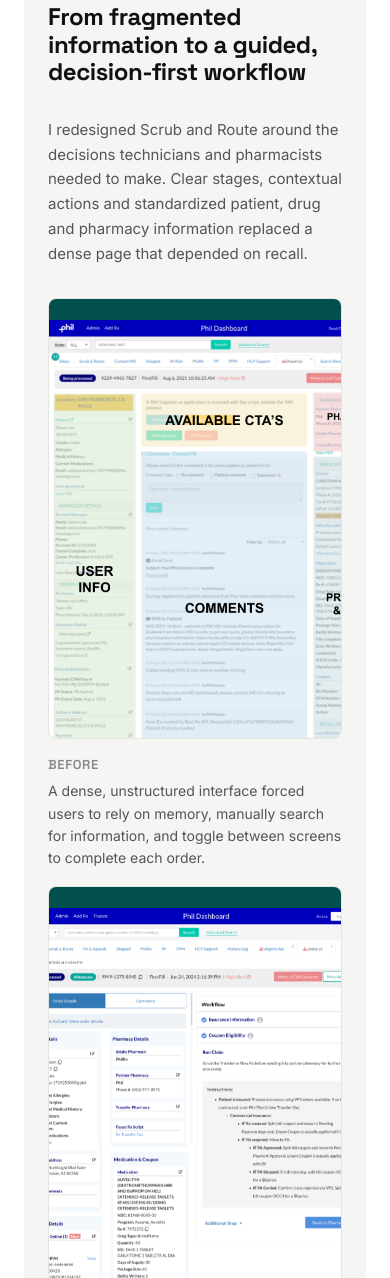
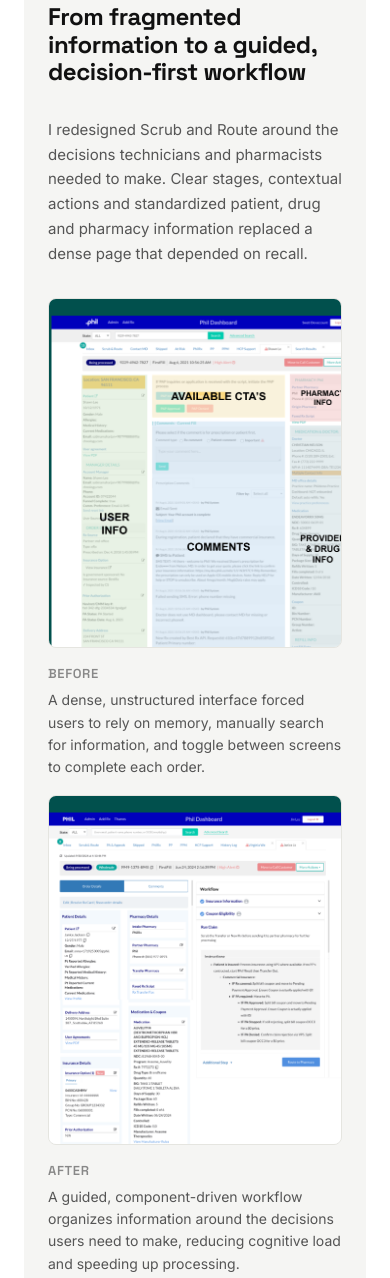
Before and after one commit to leenij/jinleeco, a plain HTML site: page selected-projects/ops-dashboard/index.html in a window 390 px wide. Shown: the part 2235-3513 px from the top of the page. Drawn offline with Linux system fonts and the light colour scheme.

Commit message:
Fix before/after image balance with explicit height
aspect-ratio doesn't work on img elements when a global
height:auto rule is present — the browser resolves the
intrinsic ratio instead. Switched to an explicit responsive
height with object-fit:cover.

Co-Authored-By: Claude Opus 4.6 <noreply@anthropic.com>

```diff
--- a/selected-projects/ops-dashboard/index.html
+++ b/selected-projects/ops-dashboard/index.html
@@ -216,7 +216,7 @@ a{color:inherit}
 }
 .cs-compare img{
   width:100%;
-  aspect-ratio:2/3;
+  height:clamp(350px,55vw,650px);
   object-fit:cover;
   object-position:top;
   border-radius:8px;
```
